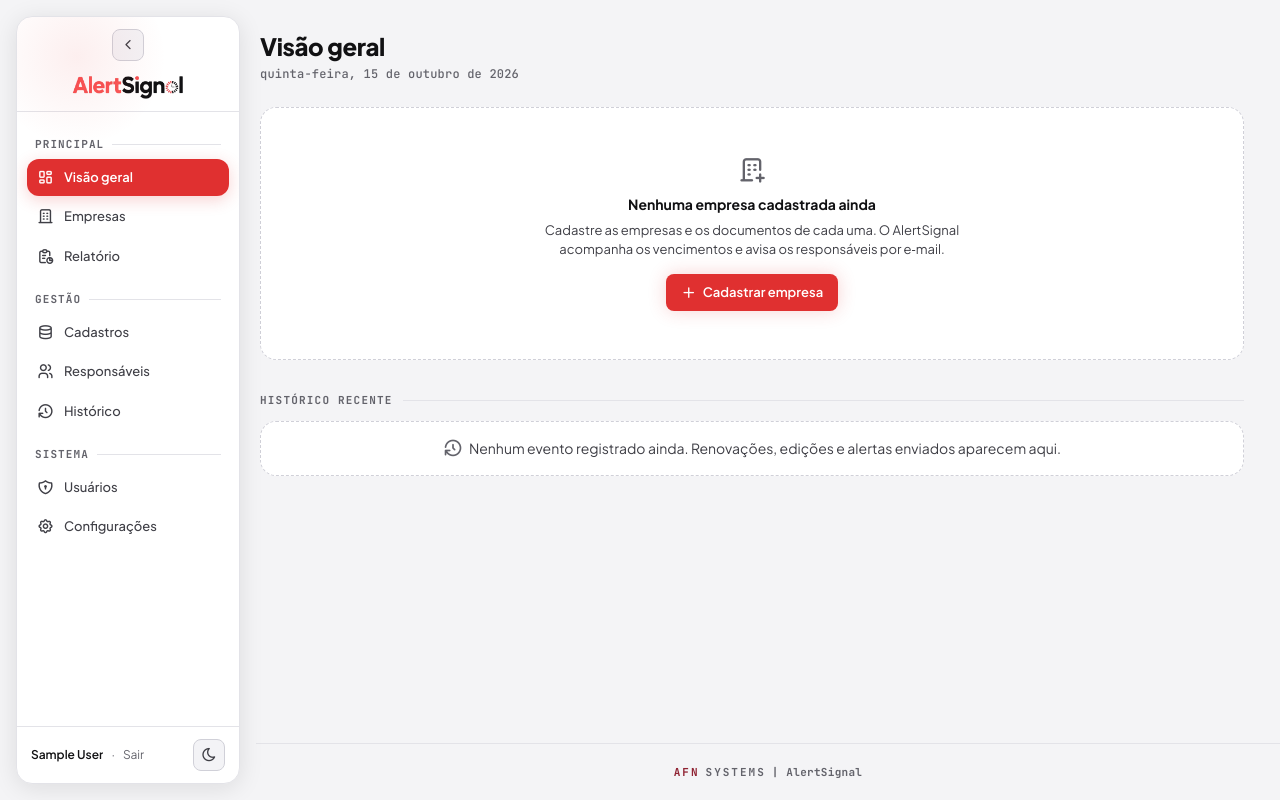
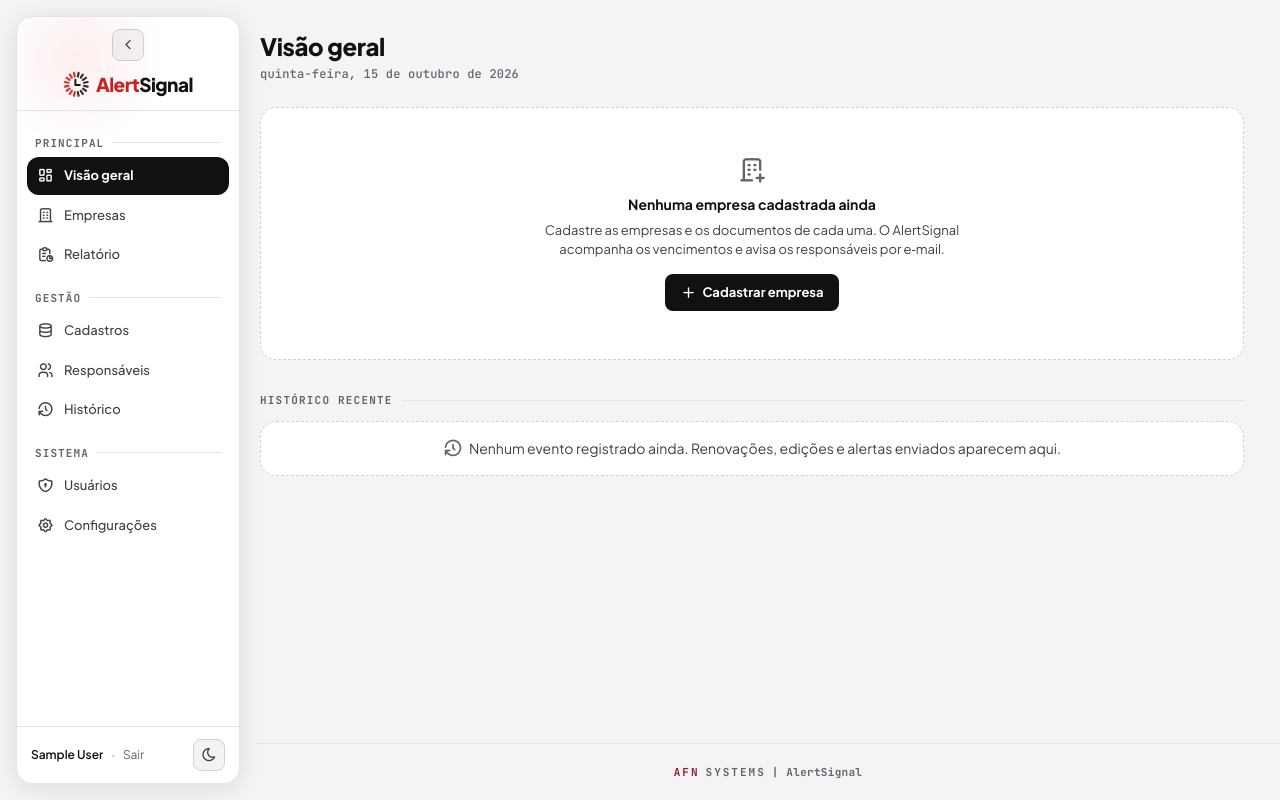
Before and after one commit to alyssom-fernandes/AlertSignal, a Flask app: page /dashboard in a window 1280 px wide. Run offline with Flask 3, Linux system fonts and the light colour scheme; the visitor is signed in with stand-in values (Sample User, id 1); data comes from the database, SQL or seed files in the repository; data that the repository does not hold is empty.

Commit message:
Visual: vermelho só como sinal, âmbar único para A renovar e logo novo
- Botão principal, item ativo do menu e aba ativa passam ao creme (tema
  escuro) ou à tinta (tema claro); o vermelho fica para vencido e para a
  contagem do menu.
- O cartão Vencidos fica cheio de vermelho só quando há documento vencido.
- "A renovar" usa o mesmo âmbar no cartão, no selo, na borda e no gráfico.
- Logo em SVG na própria página (templates/_logo.html): o mostrador sai de
  dentro da palavra e "AlertSignal" fica escrito por inteiro. Saem os PNG
  antigos do logo.
- Na linha do documento, "Renovar" ganha texto e a cor do status; os
  outros botões ficam discretos e o excluir fica separado. A tabela cabe
  inteira a 1366 px.
- Faixa de demonstração em azul, foco do teclado em azul, links sem
  vermelho e subtítulo do gráfico corrigido ("vencem nos próximos 12 meses").
- Contraste: o hover do botão, o selo do menu ativo e a marca AFN no tema
  escuro passam do mínimo de 4,5:1.

```diff
--- a/static/css/app.css
+++ b/static/css/app.css
@@ -17,12 +17,15 @@
   --text2: #c8c4be;
   --text3: #97938d;
 
-  --acc:      #e03030;
-  --acc-hov:  #f04040;
-  --acc-text: #ff6b6b;
-  --acc-dim:  rgba(224, 48, 48, 0.12);
-  --acc-glow: rgba(224, 48, 48, 0.28);
-  --foco:     #ff8080;
+  /* Vermelho é sinal, não enfeite. A marca (--marca) fica no logo, na
+     entrada e no rodapé; ação e "você está aqui" usam o creme (--acao);
+     só o que está vencido ou exige ação imediata usa o vermelho de perigo. */
+  --marca:       #e03030;
+  --marca-texto: #f25252;
+  --acao:       #f0ede8;
+  --acao-hov:   #ffffff;
+  --acao-texto: #0e0e10;
+  --foco:     #8cb8f2;
   --anel:     rgba(240, 237, 232, 0.14);
   --azul-text:   #8cb8f2;
   --azul-dim:    rgba(57, 135, 229, 0.14);
@@ -32,19 +35,21 @@
   --ok-text:     #34d399;
   --ok-dim:      rgba(16, 185, 129, 0.12);
   --ok-border:   rgba(16, 185, 129, 0.28);
-  --warn:        #eab308;
-  --warn-text:   #facc15;
-  --warn-dim:    rgba(234, 179, 8, 0.12);
-  --warn-border: rgba(234, 179, 8, 0.28);
+  --warn:        #f59e0b;
+  --warn-text:   #fbbf24;
+  --warn-dim:    rgba(245, 158, 11, 0.12);
+  --warn-border: rgba(245, 158, 11, 0.30);
   --danger:      #ef4444;
+  --danger-forte:     #dc2626;
+  --danger-forte-hov: #b91c1c;
   --danger-text: #f87171;
   --dng-dim:     rgba(239, 68, 68, 0.12);
   --dng-border:  rgba(239, 68, 68, 0.28);
   --none-dim:    rgba(255, 255, 255, 0.05);
 
-  /* gráfico: paleta validada (azul e laranja) para a superfície escura */
+  /* gráfico: azul para "mais adiante" e o mesmo âmbar de "A renovar" */
   --serie-1: #3987e5;
-  --serie-2: #d95926;
+  --serie-2: var(--warn);
 
   --sombra:       0 8px 40px rgba(0, 0, 0, 0.6);
   --sombra-leve:  0 6px 20px rgba(0, 0, 0, 0.35);
@@ -71,10 +76,11 @@
   --text2: #3f3f46;
   --text3: #63636b;
 
-  --acc-text: #c81e1e;
-  --acc-dim:  rgba(224, 48, 48, 0.08);
-  --acc-glow: rgba(224, 48, 48, 0.22);
-  --foco:     #c81e1e;
+  --marca-texto: #cc1f1f;
+  --acao:       #111113;
+  --acao-hov:   #2c2c33;
+  --acao-texto: #ffffff;
+  --foco:     #1c5cab;
   --anel:     rgba(17, 17, 19, 0.10);
   --azul-text:   #1c5cab;
   --azul-dim:    #e8f1fc;
@@ -83,16 +89,18 @@
   --ok-text:     #067647;
   --ok-dim:      #e8f7ef;
   --ok-border:   #a6e3c3;
+  --warn:        #d97706;
   --warn-text:   #8a5300;
   --warn-dim:    #fef4e2;
   --warn-border: #f5d391;
   --danger-text: #b42318;
+  --danger-forte:     #d92d20;
+  --danger-forte-hov: #b42318;
   --dng-dim:     #fdecec;
   --dng-border:  #f5b5b0;
   --none-dim:    #f2f4f7;
 
   --serie-1: #2a78d6;
-  --serie-2: #eb6834;
 
   --sombra:      0 4px 24px rgba(17, 17, 19, 0.10);
   --sombra-leve: 0 4px 14px rgba(17, 17, 19, 0.08);
@@ -162,10 +170,14 @@ img, svg { display: block; max-width: 100%; }
 .sb-toggle-btn i, .icone-btn i { font-size: 16px; transition: transform 280ms; }
 .sidebar.collapsed .sb-toggle-btn i { transform: rotate(180deg); }
 
-.sb-logo-full { height: 28px; width: auto; max-width: 160px; object-fit: contain; }
-.sb-logo-icon { height: 28px; width: 28px; object-fit: contain; display: none; }
-.sidebar.collapsed .sb-logo-full { display: none; }
-.sidebar.collapsed .sb-logo-icon { display: block; }
+/* Logo: o mostrador de prazo fora da palavra e o nome escrito por inteiro */
+.logo-as { display: inline-flex; align-items: center; gap: .32em; color: var(--text); font-family: var(--sans); font-weight: 800; letter-spacing: -.03em; line-height: 1; white-space: nowrap; }
+.logo-as .logo-simbolo { width: 1.4em; height: 1.4em; flex-shrink: 0; }
+.logo-as .s-marca { stroke: var(--marca); }
+.logo-as .l-alert { color: var(--marca-texto); }
+.sb-logo { font-size: 19px; }
+.sidebar.collapsed .sb-logo .logo-palavra { display: none; }
+.sidebar.collapsed .sb-logo { font-size: 22px; }
 
 .sb-nav { padding: 10px; flex: 1; overflow-y: auto; overflow-x: hidden; }
 .sb-group {
@@ -181,14 +193,13 @@ img, svg { display: block; max-width: 100%; }
   position: relative; white-space: nowrap; transition: background 150ms, color 150ms;
 }
 .nav-item:hover { background: var(--surface-hov); color: var(--text); }
-.nav-item.active { background: var(--acc); color: #fff; font-weight: 600; box-shadow: 0 4px 16px var(--acc-glow); }
-.nav-item.active:hover { background: var(--acc-hov); }
+.nav-item.active { background: var(--acao); color: var(--acao-texto); font-weight: 700; }
+.nav-item.active:hover { background: var(--acao-hov); }
 .nav-item i { font-size: 17px; flex-shrink: 0; }
 .nav-badge {
-  margin-left: auto; background: var(--acc); color: #fff; font-size: 11px; font-weight: 700;
+  margin-left: auto; background: var(--danger-forte); color: #fff; font-size: 11px; font-weight: 700;
   padding: 1px 7px; border-radius: 20px; font-family: var(--mono); flex-shrink: 0;
 }
-.nav-item.active .nav-badge { background: rgba(255, 255, 255, 0.25); }
 .sidebar.collapsed .nav-item { justify-content: center; padding: 10px 0; overflow: visible; }
 .sidebar.collapsed .nav-label { position: absolute; width: 1px; height: 1px; overflow: hidden; clip: rect(0 0 0 0); white-space: nowrap; }
 .sidebar.collapsed .nav-badge {
@@ -502,14 +527,23 @@ textarea.form-input { resize: vertical; min-height: 80px; }
 .btn:active { transform: scale(0.97); }
 .btn:disabled { opacity: .6; cursor: wait; }
 .btn i { font-size: 16px; }
-.btn-primary { background: var(--acc); border-color: transparent; color: #fff; box-shadow: 0 0 18px var(--acc-glow); }
-.btn-primary:hover { background: var(--acc-hov); }
+.btn-primary { background: var(--acao); border-color: transparent; color: var(--acao-texto); font-weight: 700; }
+.btn-primary:hover { background: var(--acao-hov); }
 .btn-danger { background: var(--dng-dim); border-color: var(--dng-border); color: var(--danger-text); }
 .btn-danger:hover { background: var(--dng-dim); border-color: var(--danger); }
 .btn-warn { background: var(--warn-dim); border-color: var(--warn-border); color: var(--warn-text); }
 .btn-warn:hover { border-color: var(--warn); }
 .btn-icone.btn-danger { background: transparent; border-color: var(--line2); color: var(--text2); }
 .btn-icone.btn-danger:hover, .btn-icone.btn-danger:focus-visible { background: var(--dng-dim); border-color: var(--dng-border); color: var(--danger-text); }
+/* Ações da linha de documento: "Renovar" com texto e na cor do status; o resto fica quieto */
+.btn-quieto { background: transparent; border-color: transparent; color: var(--text2); }
+.btn-quieto:hover { background: var(--surface-hov); border-color: var(--line2); color: var(--text); }
+.btn-quieto.btn-excluir:hover, .btn-quieto.btn-excluir:focus-visible { background: var(--dng-dim); border-color: var(--dng-border); color: var(--danger-text); }
+.btn-renovar.r-warn { background: var(--warn-dim); border-color: var(--warn-border); color: var(--warn-text); }
+.btn-renovar.r-warn:hover { border-color: var(--warn); }
+.btn-renovar.r-danger { background: var(--dng-dim); border-color: var(--dng-border); color: var(--danger-text); }
+.btn-renovar.r-danger:hover { border-color: var(--danger); }
+.sep-acoes { width: 1px; align-self: stretch; margin: 7px 3px; background: var(--line2); }
 .btn-perigo { background: #d92d20; border-color: transparent; color: #fff; }
 .btn-perigo:hover { background: #b42318; }
 .btn-ghost { background: transparent; border-color: transparent; color: var(--text2); }
--- /dev/null
+++ b/templates/_logo.html
@@ -0,0 +1,8 @@
+{# Logo do AlertSignal: o mostrador de prazo e o nome escrito por inteiro.
+   Em HTML (não imagem) para seguir o tema e ficar nítido em qualquer tamanho. #}
+{% macro simbolo() -%}
+<svg class="logo-simbolo" viewBox="0 0 32 32" aria-hidden="true" focusable="false" fill="none" stroke-linecap="round"><g class="s-marca" stroke-width="2.6"><line x1="14.13" y1="25.42" x2="13.27" y2="29.73"/><line x1="10.67" y1="23.98" x2="8.22" y2="27.64"/><line x1="8.02" y1="21.33" x2="4.36" y2="23.78"/><line x1="6.58" y1="17.87" x2="2.27" y2="18.73"/><line x1="6.58" y1="14.13" x2="2.27" y2="13.27"/><line x1="8.02" y1="10.67" x2="4.36" y2="8.22"/><line x1="10.67" y1="8.02" x2="8.22" y2="4.36"/><line x1="14.13" y1="6.58" x2="13.27" y2="2.27"/></g><g stroke="currentColor" stroke-width="2.6" opacity=".88"><line x1="17.87" y1="6.58" x2="18.73" y2="2.27"/><line x1="21.33" y1="8.02" x2="23.78" y2="4.36"/><line x1="23.98" y1="10.67" x2="27.64" y2="8.22"/><line x1="25.42" y1="14.13" x2="29.73" y2="13.27"/><line x1="25.42" y1="17.87" x2="29.73" y2="18.73"/><line x1="23.98" y1="21.33" x2="27.64" y2="23.78"/><line x1="21.33" y1="23.98" x2="23.78" y2="27.64"/><line x1="17.87" y1="25.42" x2="18.73" y2="29.73"/></g><path d="M14.9 10.4V16.9H20.2" stroke="currentColor" stroke-width="2.3" stroke-linejoin="round"/></svg>
+{%- endmacro %}
+{% macro logo(classe='', decorativo=False) -%}
+<span class="logo-as {{ classe }}" {% if decorativo %}aria-hidden="true"{% else %}role="img" aria-label="AlertSignal"{% endif %}>{{ simbolo() }}<span class="logo-palavra"><span class="l-alert">Alert</span>Signal</span></span>
+{%- endmacro %}
--- a/templates/dashboard.html
+++ b/templates/dashboard.html
@@ -47,10 +47,10 @@
 
 <h2 class="sr-only">Resumo de status</h2>
 <div class="tiles">
-  <a class="tile t-danger" href="{{ url_for('relatorio', status='vencidos') }}">
+  <a class="tile {{ 't-danger alarme' if stats['VENCIDO'] }}" href="{{ url_for('relatorio', status='vencidos') }}">
     <span class="tile-rotulo"><i class="ti ti-alert-triangle" aria-hidden="true"></i> Vencidos</span>
     <span class="tile-valor">{{ stats['VENCIDO'] }}</span>
-    <span class="tile-dica">Renovar já</span>
+    <span class="tile-dica">{{ 'Renovar já' if stats['VENCIDO'] else 'Nenhum vencido' }}</span>
   </a>
   <a class="tile t-warn" href="{{ url_for('relatorio', status='renovar') }}">
     <span class="tile-rotulo"><i class="ti ti-clock-exclamation" aria-hidden="true"></i> A renovar</span>
@@ -74,7 +74,7 @@
   <h2 class="sec-head" id="grafico-titulo">Vencimentos nos próximos 12 meses</h2>
   <div class="cartao">
   <div class="grafico-cab">
-    <p class="descr">{{ total_meses }} documento{{ 's' if total_meses != 1 }} por mês de vencimento. Os já vencidos não entram aqui.</p>
+    <p class="descr">{{ total_meses }} documento{{ 's vencem' if total_meses != 1 else ' vence' }} nos próximos 12 meses. Os já vencidos não entram aqui.</p>
     {% if total_meses %}
     <div class="legenda" aria-hidden="true">
       <span><i class="s2"></i> A renovar (até {{ limite_renovar }} dias)</span>
--- a/templates/erro.html
+++ b/templates/erro.html
@@ -3,8 +3,7 @@
 {% block content %}
 <main class="tela-avulsa">
   <div class="caixa-avulsa larga">
-    <img class="logo pequeno so-escuro" src="{{ url_for('static', filename='img/logo.png') }}" alt="AlertSignal" width="136" height="34">
-    <img class="logo pequeno so-claro" src="{{ url_for('static', filename='img/logo-claro.png') }}" alt="AlertSignal" width="136" height="34">
+    {% from '_logo.html' import logo %}{{ logo('pequeno') }}
     <div class="erro-codigo" aria-hidden="true">{{ codigo }}</div>
     <h1 class="erro-titulo">{{ titulo }}</h1>
     <p class="erro-texto">{{ texto }}</p>
--- a/templates/layout.html
+++ b/templates/layout.html
@@ -1,4 +1,5 @@
 {% extends 'base.html' %}
+{% from '_logo.html' import logo %}
 {% macro item_menu(destino, chave, icone, rotulo, ativo, badge=0) %}
   <a href="{{ url_for(destino) }}" class="nav-item {% if ativo == chave %}active{% endif %}" data-label="{{ rotulo }}"
      {% if ativo == chave %}aria-current="page"{% endif %}>
@@ -19,10 +20,7 @@
               aria-label="Recolher menu" title="Recolher menu">
         <i class="ti ti-chevron-left" aria-hidden="true"></i>
       </button>
-      <img src="{{ url_for('static', filename='img/logo.png') }}" alt="AlertSignal" class="sb-logo-full so-escuro" width="112" height="28">
-      <img src="{{ url_for('static', filename='img/logo-claro.png') }}" alt="AlertSignal" class="sb-logo-full so-claro" width="112" height="28">
-      <img src="{{ url_for('static', filename='favicon-512.png') }}" alt="AlertSignal" class="sb-logo-icon so-escuro" width="28" height="28">
-      <img src="{{ url_for('static', filename='img/icone-claro.png') }}" alt="AlertSignal" class="sb-logo-icon so-claro" width="28" height="28">
+      {{ logo('sb-logo') }}
       <button type="button" class="icone-btn sb-fechar" onclick="fecharSidebarMobile()" aria-label="Fechar menu"><i class="ti ti-x" aria-hidden="true"></i></button>
     </div>
 
@@ -83,8 +81,7 @@
         <i class="ti ti-menu-2" aria-hidden="true"></i>
       </button>
       <a href="{{ url_for('dashboard') }}" aria-label="AlertSignal, ir para a visão geral">
-        <img class="so-escuro" src="{{ url_for('static', filename='img/logo.png') }}" alt="" width="96" height="24">
-        <img class="so-claro" src="{{ url_for('static', filename='img/logo-claro.png') }}" alt="" width="96" height="24">
+        {{ logo(decorativo=True) }}
       </a>
       {% if urgentes_count %}<a href="{{ url_for('relatorio', status='atencao') }}" class="nav-badge" aria-label="{{ urgentes_count }} documentos precisam de atenção">{{ urgentes_count }}</a>{% endif %}
     </header>
--- a/templates/login.html
+++ b/templates/login.html
@@ -5,8 +5,7 @@
   <div class="caixa-avulsa">
 
     <h1 class="sr-only">Entrar no AlertSignal</h1>
-    <img class="logo so-escuro" src="{{ url_for('static', filename='img/logo.png') }}" alt="AlertSignal" width="184" height="46">
-    <img class="logo so-claro" src="{{ url_for('static', filename='img/logo-claro.png') }}" alt="AlertSignal" width="184" height="46">
+    {% from '_logo.html' import logo %}{{ logo() }}
     <div class="slogan">Controle de alvarás e licenças</div>
 
     {% if erro %}<div class="flash erro" role="alert"><i class="ti ti-alert-circle" aria-hidden="true"></i><span>{{ erro }}</span></div>{% endif %}
```
Also changed, not shown: other parts of static/css/app.css (+51 -32 lines), templates/empresa_detalhe.html (+6 -7 lines), static/img/icone-claro.png (deleted), static/img/logo-claro.png (deleted), static/img/logo.png (deleted), static/img/logo.svg (deleted).
